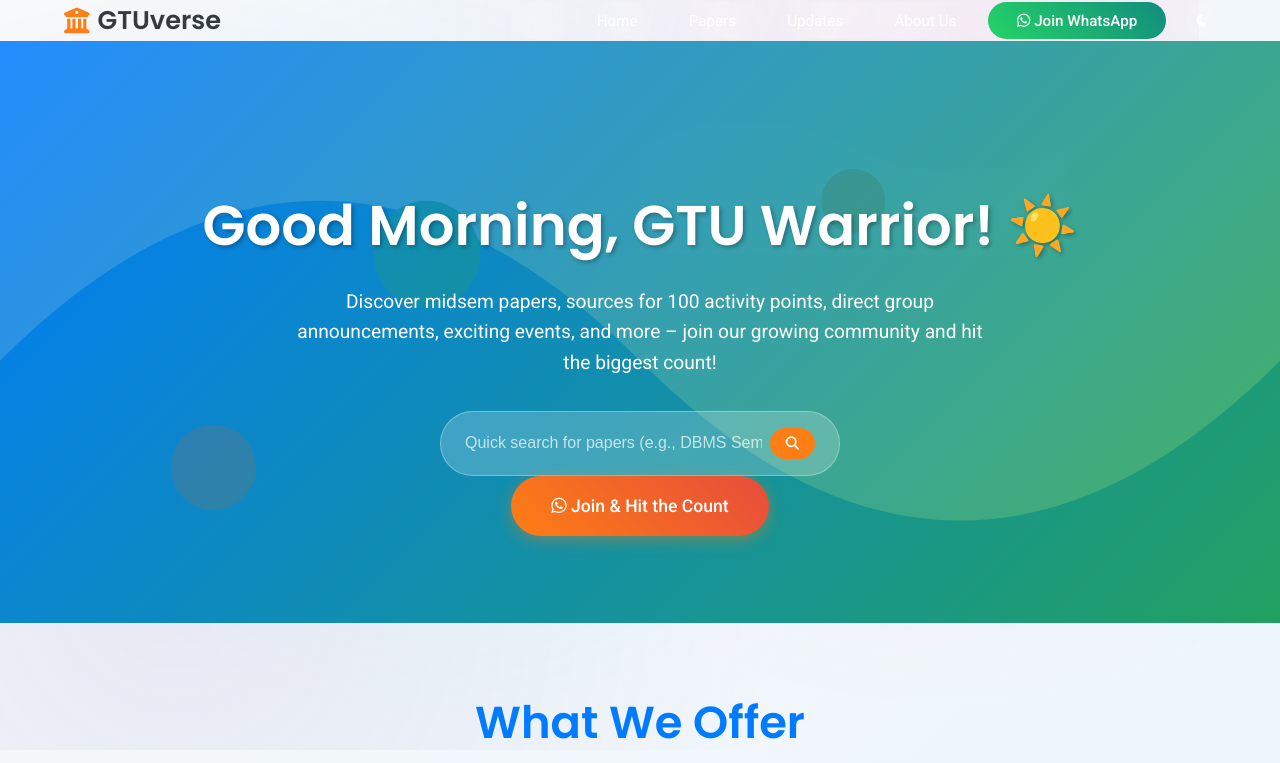
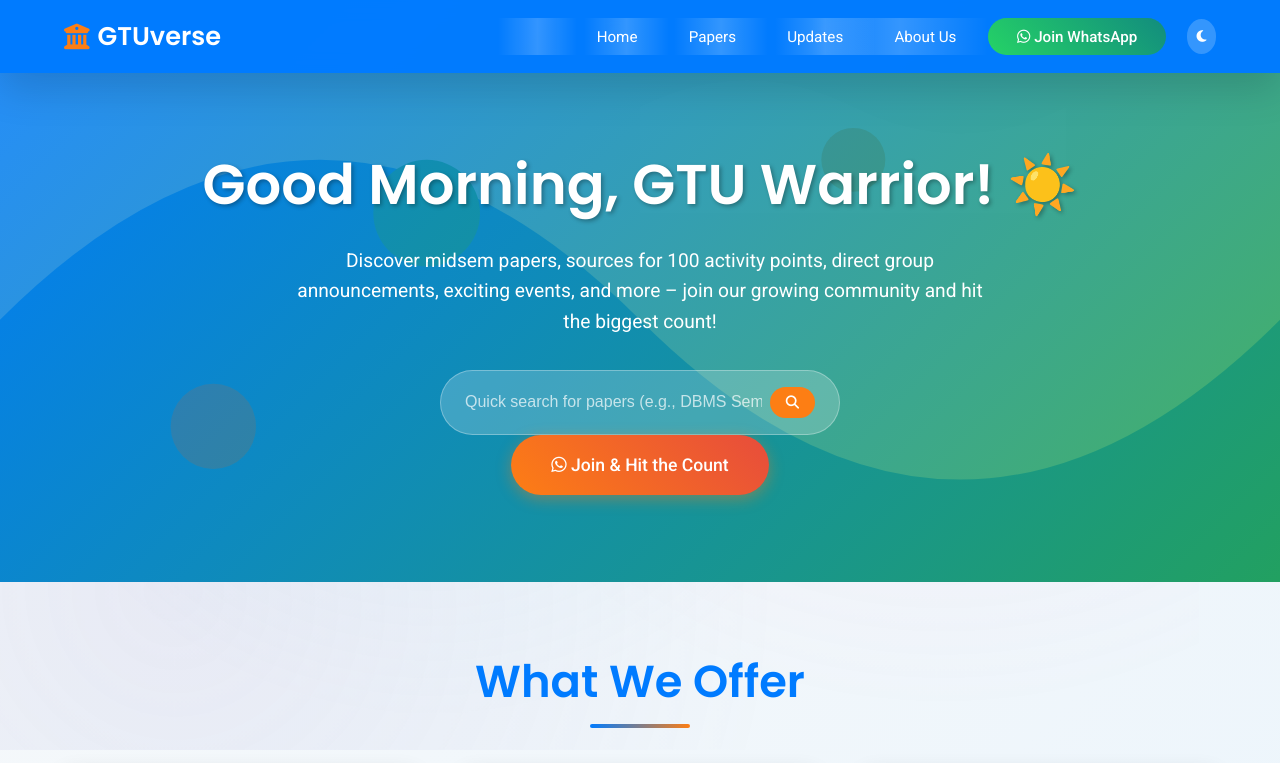
Before and after one commit to Panth09/GTU-Verse, a plain HTML site: page index.html in a window 1280 px wide. Shown: the top 763 px of the page. Drawn offline with Linux system fonts and the light colour scheme.

Commit message:
Update index.html

```diff
--- a/index.html
+++ b/index.html
@@ -53,7 +53,20 @@
             opacity: 0.8;
         }
         @keyframes bgShift { 0% { transform: translateX(-10%) translateY(-10%); } 100% { transform: translateX(10%) translateY(10%); } }
-
+        header {
+            background: rgba(0, 123, 255, 0.98);
+            color: var(--white);
+            padding: 1rem 0;
+            position: fixed;
+            top: 0;
+            width: 100%;
+            z-index: 1000;
+            backdrop-filter: blur(10px);
+            box-shadow: var(--shadow-hover);
+        }
+        body.dark-mode header {
+            background: rgba(52, 73, 94, 0.98);
+        }
         nav {
             display: flex;
             justify-content: space-between;
```
